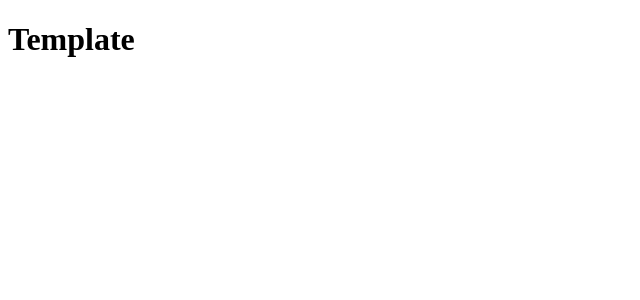
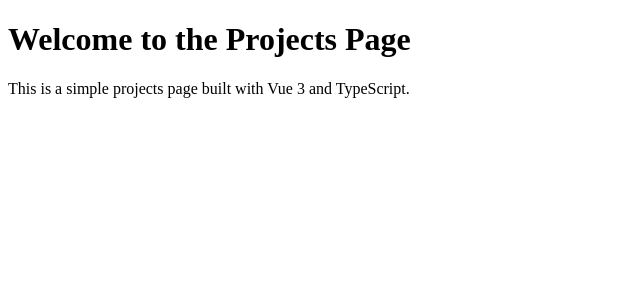
Before and after one commit to Olivernha/The-Vue.js-Master-Class-2024-Edition, a Vue app: page /projects in a window 1280 px wide. Before the commit this address had no page. Shown: the top 300 px of the page, without its empty margins (0-640 px from the left). Built offline with nearby package versions, Linux system fonts and the light colour scheme; the HTML template or start-up script is replaced by a standard one.

Commit message:
setup vue router

```diff
--- a/src/App.vue
+++ b/src/App.vue
@@ -3,7 +3,9 @@
 </script>
 
 <template>
- <h1>Template</h1>
+<main>
+  <router-view></router-view>
+</main>
 </template>
 
 <style scoped>
--- a/src/router/index.ts
+++ b/src/router/index.ts
@@ -1,7 +1,20 @@
+import HomeView from '@/views/HomeView.vue'
+import ProjectsView from '@/views/ProjectsView.vue'
 import { createRouter, createWebHistory } from 'vue-router'
 const router = createRouter({
   history: createWebHistory(import.meta.env.BASE_URL),
-  routes: [],
+  routes: [
+    {
+      path: '/',
+      name: 'Home',
+      component: HomeView
+    },
+    {
+      path:'/projects',
+      name: 'Projects',
+      component: ProjectsView
+    }
+  ],
 })
 
 export default router
--- /dev/null
+++ b/src/views/HomeView.vue
@@ -0,0 +1,8 @@
+<script setup lang="ts">
+</script>
+<template>
+  <div>
+    <h1>Welcome to the Home Page</h1>
+    <router-link to="/projects">This is a simple home page built with Vue 3 and TypeScript.</router-link>
+  </div>
+</template>
--- /dev/null
+++ b/src/views/ProjectsView.vue
@@ -0,0 +1,8 @@
+<script setup lang="ts">
+</script>
+<template>
+  <div>
+    <h1>Welcome to the Projects Page</h1>
+    <p>This is a simple projects page built with Vue 3 and TypeScript.</p>
+  </div>
+</template>
```
